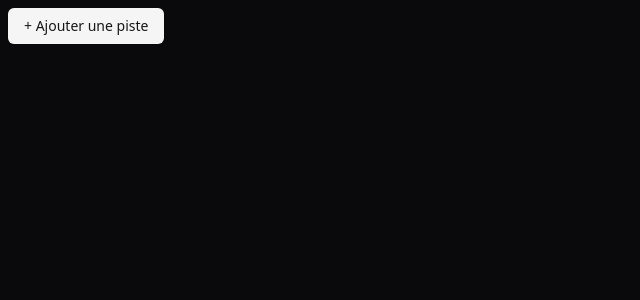
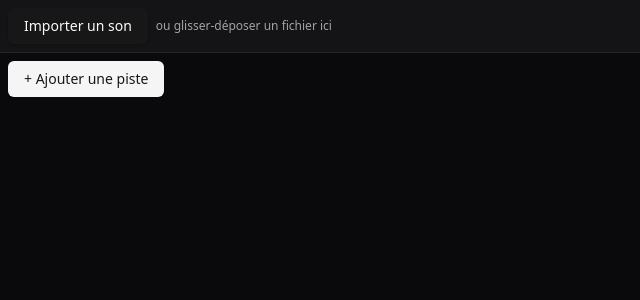
Before and after one commit to Sharkooss/Edito, a React (Vite) app in the folder apps/web/: page / in a window 1280 px wide. Shown: the top 300 px of the page, without its empty margins (0-640 px from the left). Built offline with nearby package versions, Linux system fonts and the light colour scheme.

Commit message:
feat(web): add drag-and-drop audio import

```diff
--- a/apps/web/src/App.tsx
+++ b/apps/web/src/App.tsx
@@ -1,9 +1,33 @@
+import { Toolbar } from "./components/Toolbar";
 import { TrackList } from "./components/TrackList";
+import { useProjectStore } from "./store/projectStore";
+import { decodeAudioFile } from "./audio/import";
+import { uploadMedia } from "./api/client";
+import { randomUUID } from "./lib/uuid";
+
+const audioCtx = new AudioContext();
 
 export default function App() {
+  const { tracks, addTrack, addMedia, addClip } = useProjectStore();
+
+  async function handleImport(file: File) {
+    const buffer = await decodeAudioFile(file, audioCtx);
+    const media = await uploadMedia(file, { duration: buffer.duration, sampleRate: buffer.sampleRate });
+    addMedia(media);
+    let trackId = tracks[0]?.id;
+    if (!trackId) {
+      trackId = randomUUID();
+      addTrack({ id: trackId, orderIndex: 0, name: "Piste 1", color: "", volume: 1, pan: 0, muted: false, soloed: false });
+    }
+    addClip({ id: randomUUID(), trackId, mediaId: media.id, startTime: 0, sourceOffset: 0, duration: media.duration, name: media.originalFilename });
+  }
+
   return (
-    <div className="flex min-h-screen bg-studio-bg text-neutral-100">
-      <TrackList />
+    <div className="flex min-h-screen flex-col bg-studio-bg text-neutral-100">
+      <Toolbar onImport={handleImport} />
+      <div className="flex flex-1">
+        <TrackList />
+      </div>
     </div>
   );
 }
--- /dev/null
+++ b/apps/web/src/audio/import.ts
@@ -0,0 +1,4 @@
+export async function decodeAudioFile(file: File, ctx: AudioContext): Promise<AudioBuffer> {
+  const arrayBuffer = await file.arrayBuffer();
+  return ctx.decodeAudioData(arrayBuffer);
+}
--- /dev/null
+++ b/apps/web/src/components/Toolbar.tsx
@@ -0,0 +1,34 @@
+import { useRef, type DragEvent } from "react";
+import { Button } from "./ui/button";
+
+export function Toolbar({ onImport }: { onImport: (file: File) => void }) {
+  const inputRef = useRef<HTMLInputElement>(null);
+
+  function handleDrop(e: DragEvent<HTMLDivElement>) {
+    e.preventDefault();
+    const file = e.dataTransfer.files[0];
+    if (file) onImport(file);
+  }
+
+  return (
+    <div
+      onDrop={handleDrop}
+      onDragOver={(e) => e.preventDefault()}
+      className="flex items-center gap-2 border-b border-studio-border bg-studio-panel p-2"
+    >
+      <Button onClick={() => inputRef.current?.click()}>Importer un son</Button>
+      <input
+        ref={inputRef}
+        type="file"
+        accept="audio/*"
+        className="hidden"
+        onChange={(e) => {
+          const file = e.target.files?.[0];
+          if (file) onImport(file);
+          e.target.value = "";
+        }}
+      />
+      <span className="text-xs text-neutral-400">ou glisser-déposer un fichier ici</span>
+    </div>
+  );
+}
--- a/apps/web/vite.config.ts
+++ b/apps/web/vite.config.ts
@@ -10,4 +10,7 @@ export default defineConfig({
       '@': path.resolve(import.meta.dirname, './src'),
     },
   },
+  server: {
+    proxy: { '/api': 'http://localhost:3000' },
+  },
 })
```
